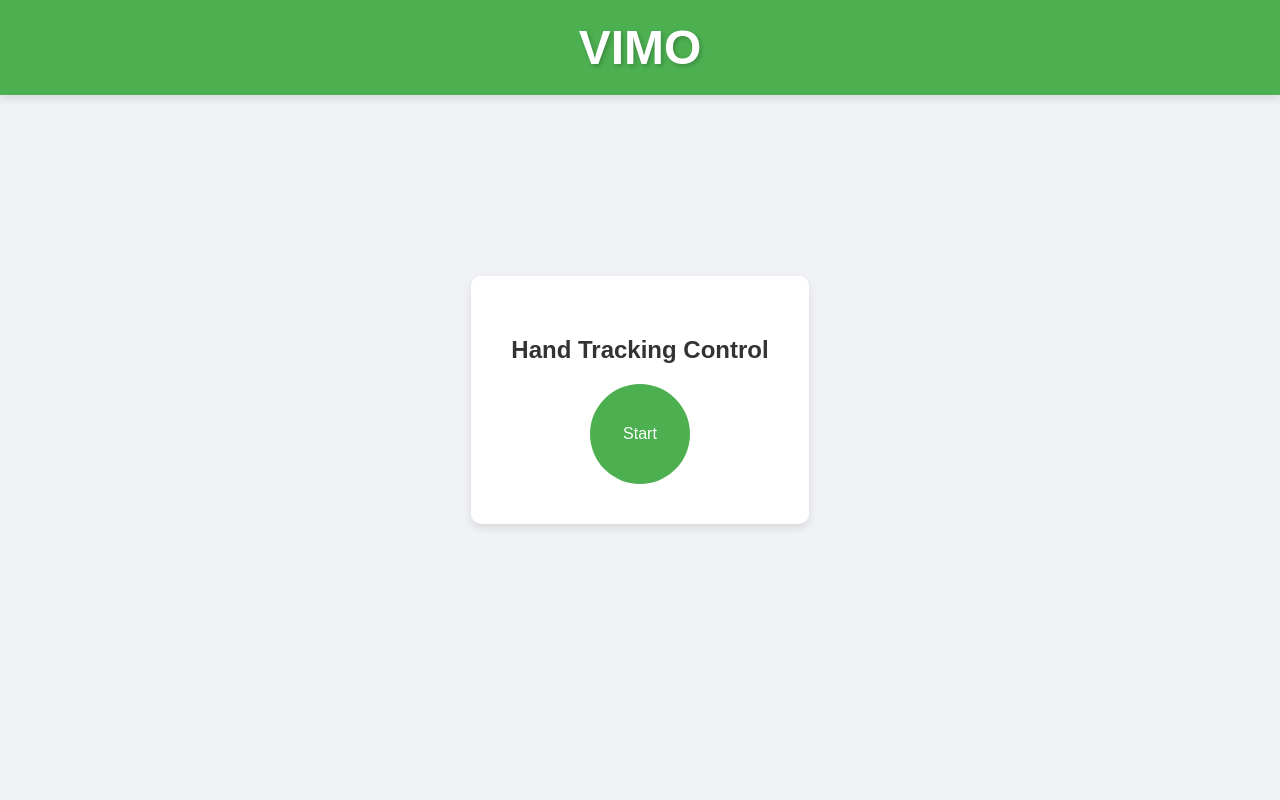
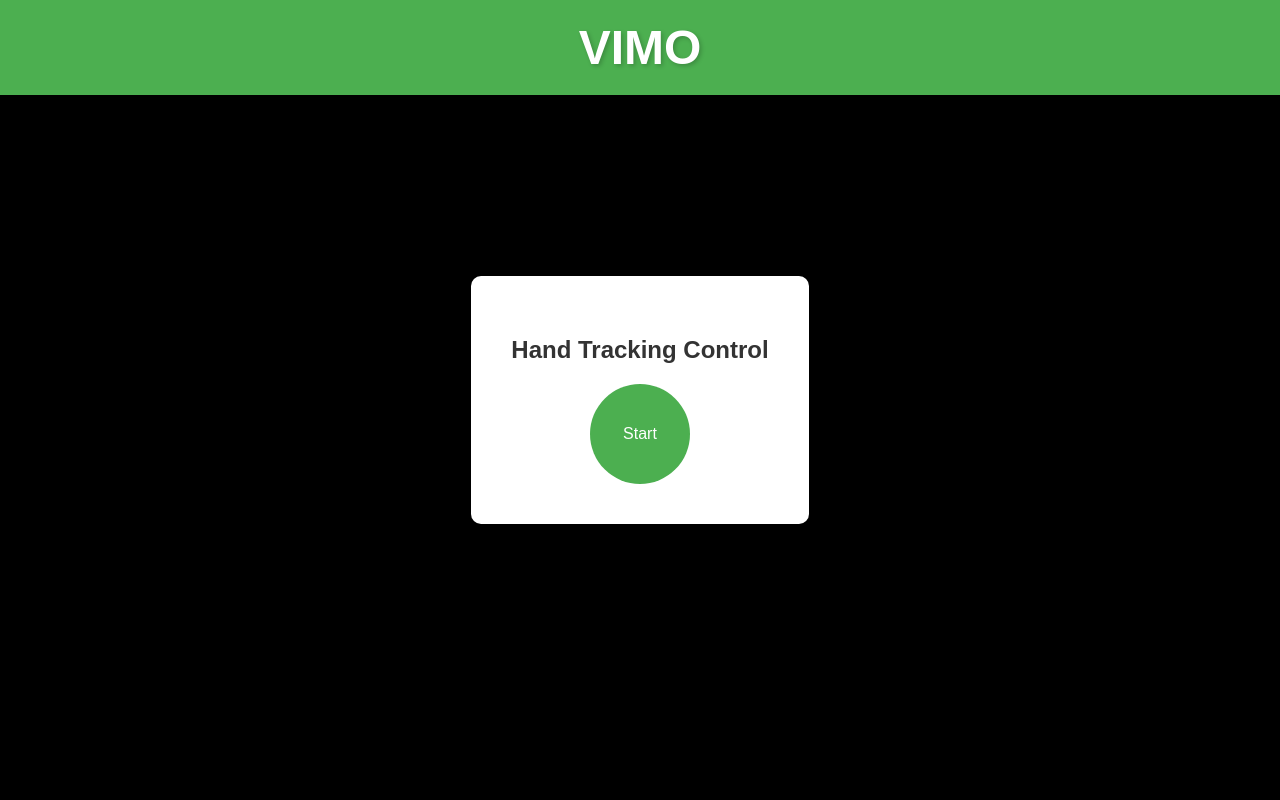
Before and after one commit to Rahulagowda004/Virtual_mouse, a Flask app: page / in a window 1280 px wide. Run offline with Flask 3, Linux system fonts and the light colour scheme.

Commit message:
screen below header to black

```diff
--- a/static/styles.css
+++ b/static/styles.css
@@ -36,6 +36,7 @@ body {
   align-items: center;
   justify-content: center;
   width: 100%;
+  background-color: #000;
 }
 
 .container {
```
